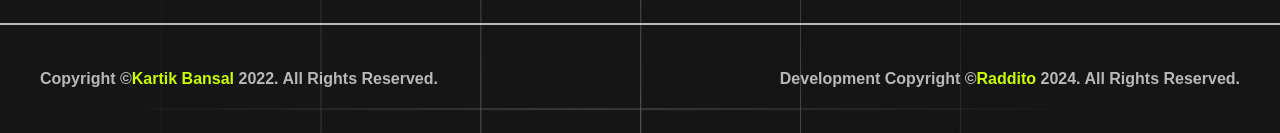
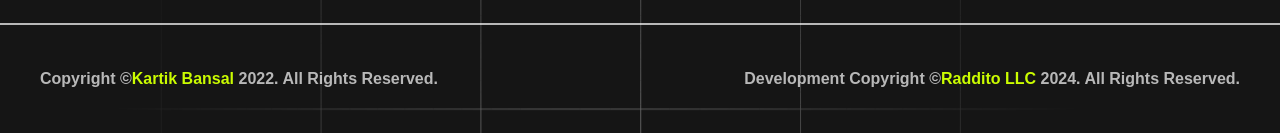
Before and after one commit to shakib-mia/FinanceX, a website built with Vite: page index.html in a window 1280 px wide. Shown: the part 6395-6528 px from the top of the page. Built offline with nearby package versions, Linux system fonts and the light colour scheme; some packages are replaced by stand-ins of ours; animation ran at ten frames a second; files whose address does not match are found by name.

Commit message:
credit fixed

```diff
--- a/index.html
+++ b/index.html
@@ -944,7 +944,8 @@
             class="text-primary hover:opacity-70"
             href="https://raddito.com/"
             target="_blank"
-            >Raddito</a
+            rel="nofollow"
+            >Raddito LLC</a
           >
           <span id="year"></span>. All Rights Reserved.
         </p>
```
